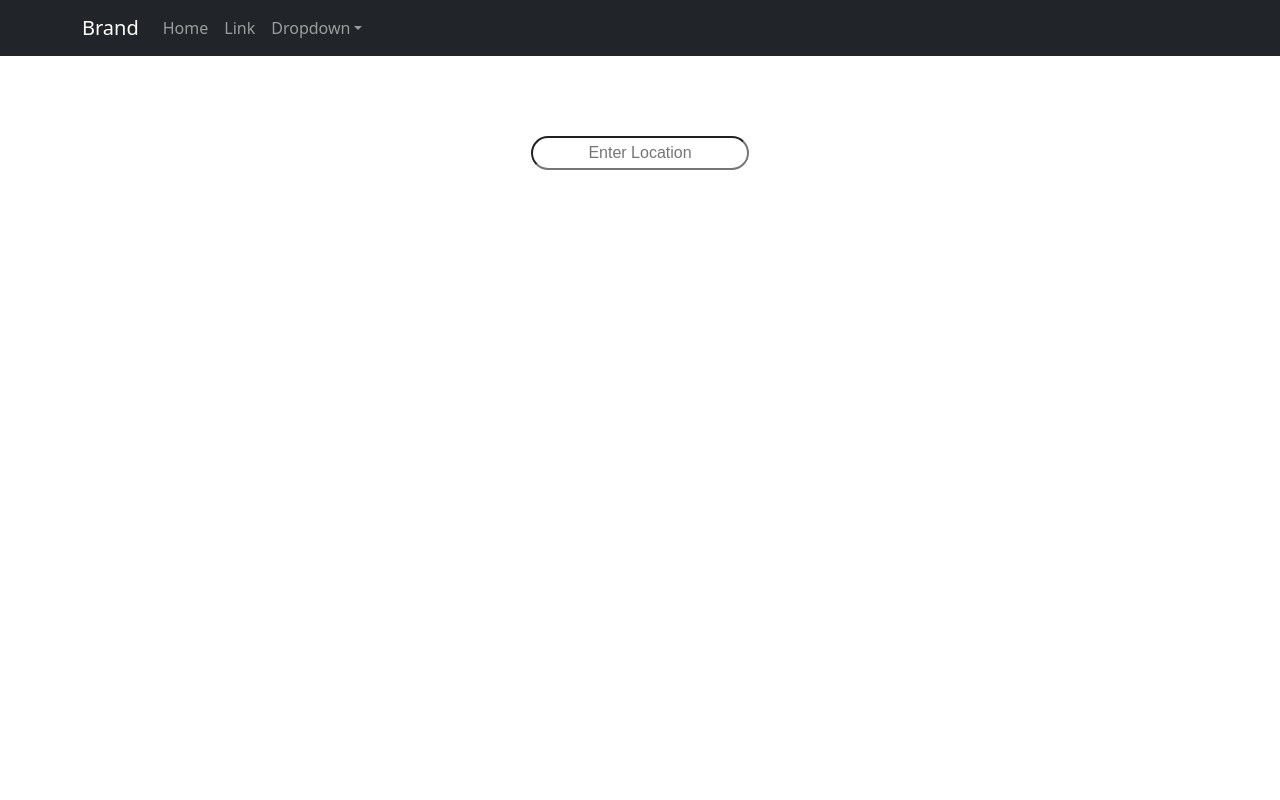
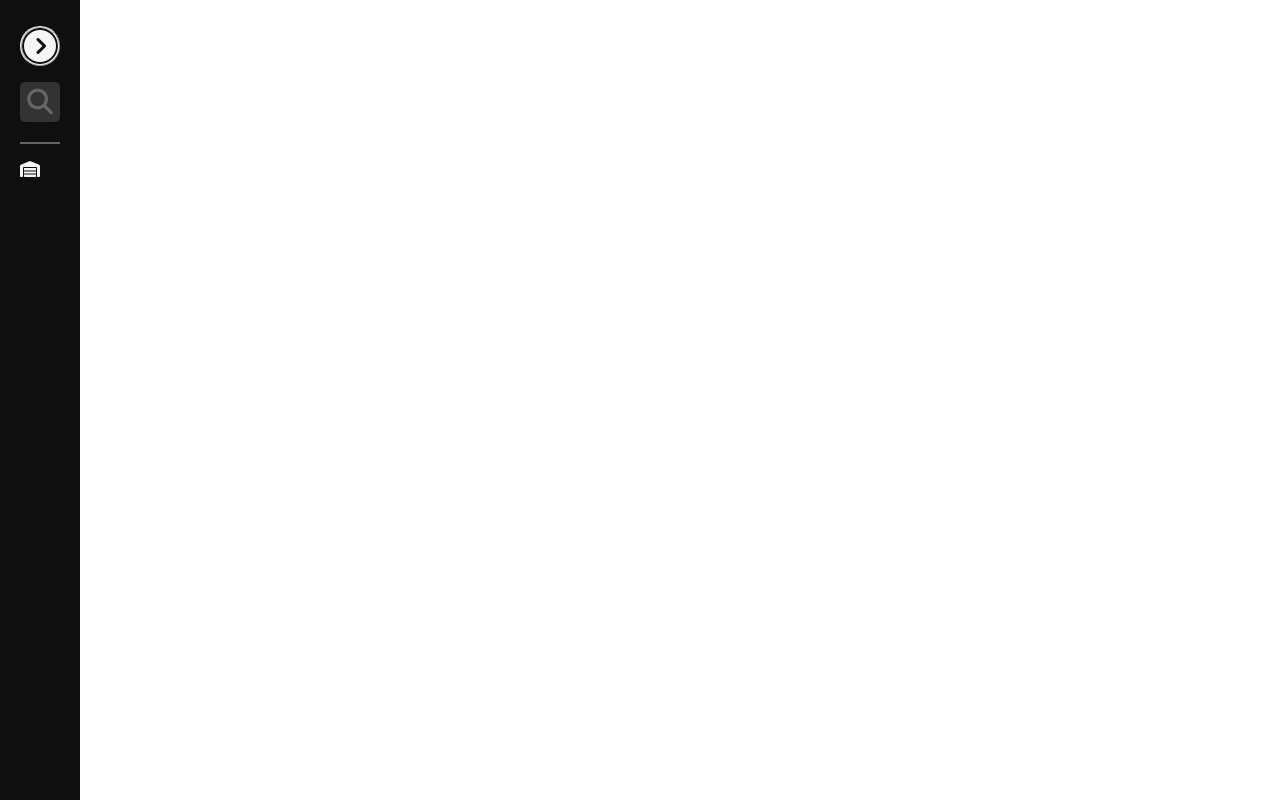
Before and after one commit to CaimeoAI/project-react-sm-base, a React (Create React App) app: page / in a window 1280 px wide. Built offline with nearby package versions, Linux system fonts and the light colour scheme.

Commit message:
finished smooth animation between collapsed and expanded for both navbar and button

```diff
--- a/src/App.js
+++ b/src/App.js
@@ -1,12 +1,10 @@
-import Navbar from './components/bootstrap-navbar02/Navbar';
-import WeatherAPI from './components/api-weather/WeatherAPI';
+import Navbar from './components/sidebar01/Navbar';
 import './app.scss'
 
 function App() {
   return (
     <div className="App">
       <Navbar/>
-      <WeatherAPI/>
     </div>
   );
 }
--- a/src/components/sidebar01/Navbar.js
+++ b/src/components/sidebar01/Navbar.js
@@ -1,11 +1,26 @@
 import './navbar.scss'
+import { useState } from 'react'
 
 export default function Navbar() {
+
+  const [toggle, setToggle] = useState('collapse')
+
+  const toggleSidebar = () => {
+    if (toggle === 'collapse') {
+      setToggle(null)
+    } else {
+      setToggle('collapse')
+    }
+  }
+
   return (
-    <div className='navbar'>
+    <div className={'navbar ' + toggle}>
         <div className="top-section">
-            <div className="brand"><i class="fa-brands fa-artstation"></i> Brand</div>
-            <div className="collapse-btn"><i class="fa-solid fa-circle-chevron-left"></i></div>
+            <div className="brand">
+                <div className={'logo ' + toggle}><i class="fa-brands fa-artstation"></i></div>
+                <div className="brand-name">Brand</div>
+              </div>
+            <div className="collapse-btn">{toggle === 'collapse' ? <i onClick={toggleSidebar} class="fa-solid fa-circle-chevron-right"></i> : <i onClick={toggleSidebar} class="fa-solid fa-circle-chevron-left"></i>}</div>
         </div>
 
         <div className="search-bar">
@@ -14,6 +29,17 @@ export default function Navbar() {
             </div>
             <input type="text" placeholder='search...' />
         </div>
+
+        <div className="section-divider"></div>
+
+        <div className="mid-section">
+            <div className="menu-item-one">
+              <div className="menu-item-one-icon">
+                <i className="fa-solid fa-warehouse"></i>
+              </div>
+              <div className="menu-item-one-name"></div>
+            </div>
+        </div>
     </div>
   )
 }
--- a/src/components/sidebar01/navbar.scss
+++ b/src/components/sidebar01/navbar.scss
@@ -1,3 +1,23 @@
+@keyframes toggle-icon-animation-forwards {
+    from {
+        right: -4px;
+    }
+
+    to {
+        right: 0px;
+    }
+}
+
+@keyframes toggle-icon-animation-backwards {
+    from {
+        right: 0px;
+    }
+
+    to {
+        right: -4px;
+    }
+}
+
 .navbar {
     position: fixed;
     width: 20rem;
@@ -6,23 +26,49 @@
     color: whitesmoke;
     font-family: Arial, "Helvetica Neue", Helvetica, sans-serif;
     padding: 30px 20px;
+    transition: width 1s ease-in-out;
 
     .brand {
-        width: 80%;
-        font-size: 1.4rem;
+        display: flex;
+        align-items: center;
+        width: 100%;
+        font-size: 1.6rem;
         height: 2rem;
-        overflow: hidden;
+
+        .logo {
+            border: 2px ridge whitesmoke;
+            border-radius: 50%;
+            min-width: 40px;
+            min-height: 40px;
+            display: flex;
+            justify-content: center;
+            align-items: center;
+
+            i {
+                opacity: 100%;
+                transition: opacity 1s ease-in-out;
+            }
+        }
+
+        .brand-name {
+            opacity: 100%;
+            transition: opacity 1s ease-in-out;
+        }
     }
 
+    .top-section {
+        position: relative;
+    }
     .collapse-btn {
-        width: 1.5rem;
-        height: 1.5rem;
+        color: whitesmoke;
+        min-width: 40px;
+        min-height: 40px;
         position: absolute;
-        top: 2rem;
-        right: 2rem;
+        animation: toggle-icon-animation-forwards 1s linear forwards;
+        top:0;
 
         i {
-            font-size: 1.5rem;
+            font-size: 2rem;
             width: 100%;
             height: 100%;
         }
@@ -38,6 +84,7 @@
         .search-icon {
             display: flex;
             align-items: center;
+            justify-content: center;
             width: 40px;
             height: 40px;
             position: absolute;
@@ -49,7 +96,7 @@
         }
 
         input[type=text] {
-            padding: 0 40px;
+            padding-left: 40px;
             margin: 20px 0;
             border: 0;
             font-size: 1.2rem;
@@ -59,6 +106,43 @@
             background-color: #333;
             border-radius: 5px;
             display: block;
+            color: whitesmoke;
         }
     }
+
+    .section-divider {
+        margin-bottom: 1rem;
+        border-bottom: 3px ridge #666;
+    }
 }
+
+.navbar.collapse {
+    width: 5rem;
+    transition: width 1s ease-in-out;
+
+    .brand {
+
+        .logo {
+
+            i {
+                opacity: 0%;
+                transition: opacity 1s ease-in-out;
+            }
+        }
+
+        .brand-name {
+            transition: opacity 1s ease-in-out;
+            opacity: 0%;
+        }
+    }
+
+    .collapse-btn {
+        animation: toggle-icon-animation-backwards 1s linear forwards;
+        color: whitesmoke;
+
+        :hover {
+            cursor: pointer;
+        }
+    }
+
+}
```
